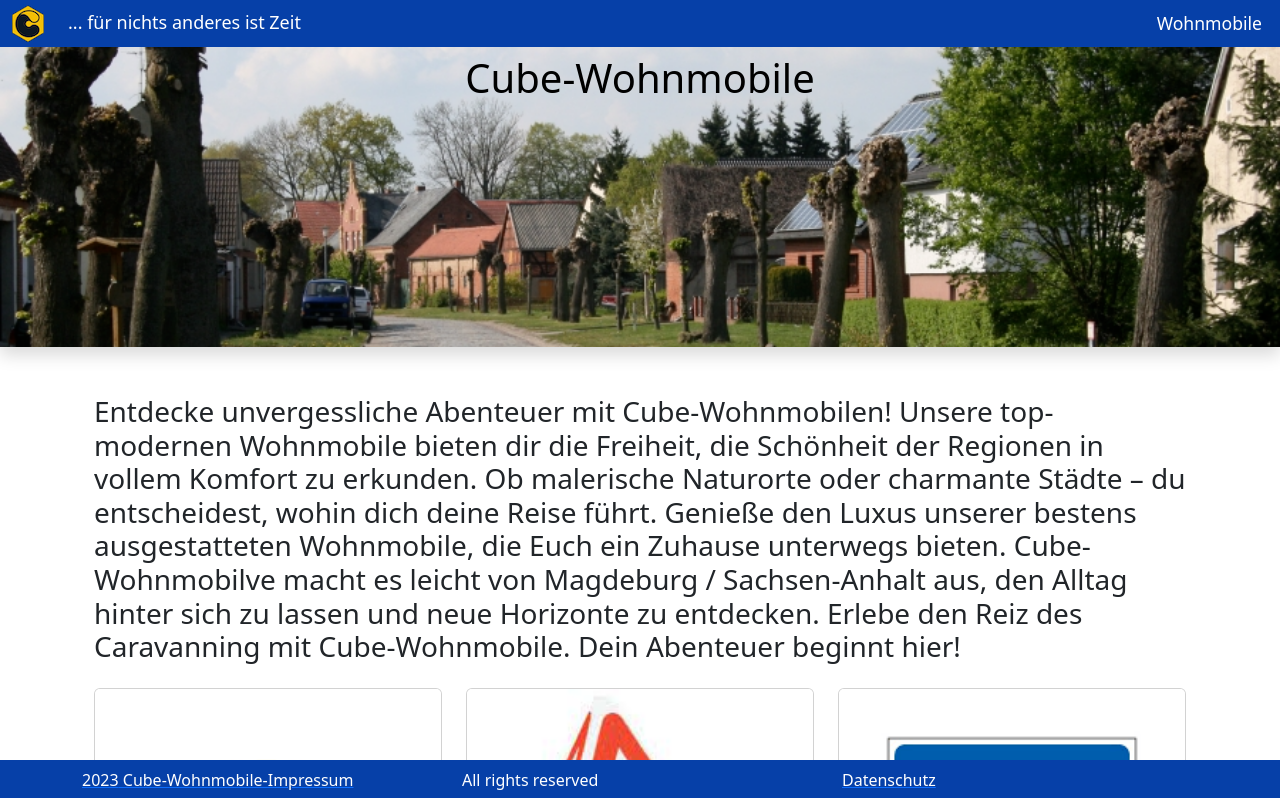
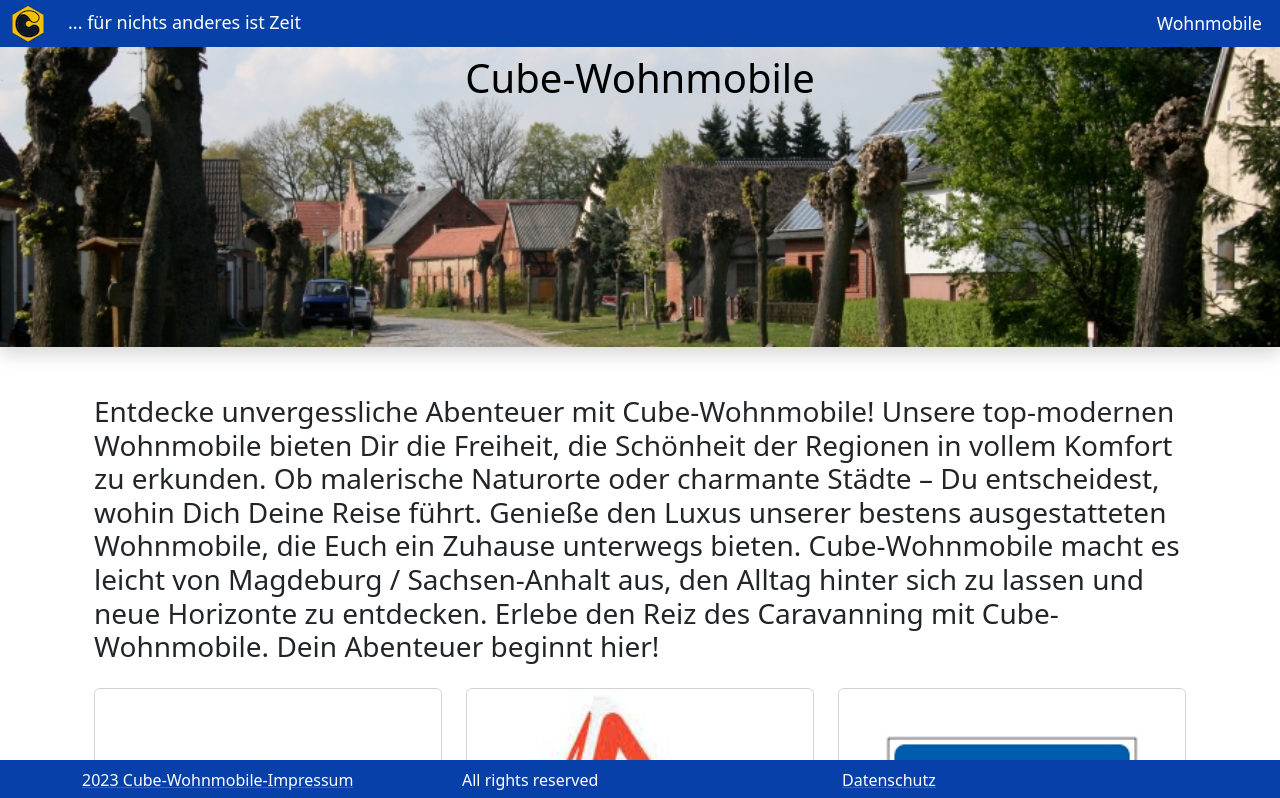
Before and after one commit to dsevenx/cubewm, a React (Create React App) app: page / in a window 1280 px wide. Shown: the top 798 px of the page. Built offline with nearby package versions, Linux system fonts and the light colour scheme.

Commit message:
Rechtschreibfehler

```diff
--- a/src/components/Startkarten.js
+++ b/src/components/Startkarten.js
@@ -12,13 +12,13 @@
           <Row className="mr-3 mb-3">
             <Col>
               <h3>
-                Entdecke unvergessliche Abenteuer mit Cube-Wohnmobilen! Unsere
-                top-modernen Wohnmobile bieten dir die Freiheit, die Schönheit
+                Entdecke unvergessliche Abenteuer mit Cube-Wohnmobile! Unsere
+                top-modernen Wohnmobile bieten Dir die Freiheit, die Schönheit
                 der Regionen in vollem Komfort zu erkunden. Ob malerische
-                Naturorte oder charmante Städte – du entscheidest, wohin dich
-                deine Reise führt. Genieße den Luxus unserer bestens
+                Naturorte oder charmante Städte – Du entscheidest, wohin Dich
+                Deine Reise führt. Genieße den Luxus unserer bestens
                 ausgestatteten Wohnmobile, die Euch ein Zuhause unterwegs
-                bieten. Cube- Wohnmobilve macht es leicht von Magdeburg /
+                bieten. Cube-Wohnmobile macht es leicht von Magdeburg /
                 Sachsen-Anhalt aus, den Alltag hinter sich zu lassen und neue
                 Horizonte zu entdecken. Erlebe den Reiz des Caravanning mit
                 Cube-Wohnmobile. Dein Abenteuer beginnt hier!
```
